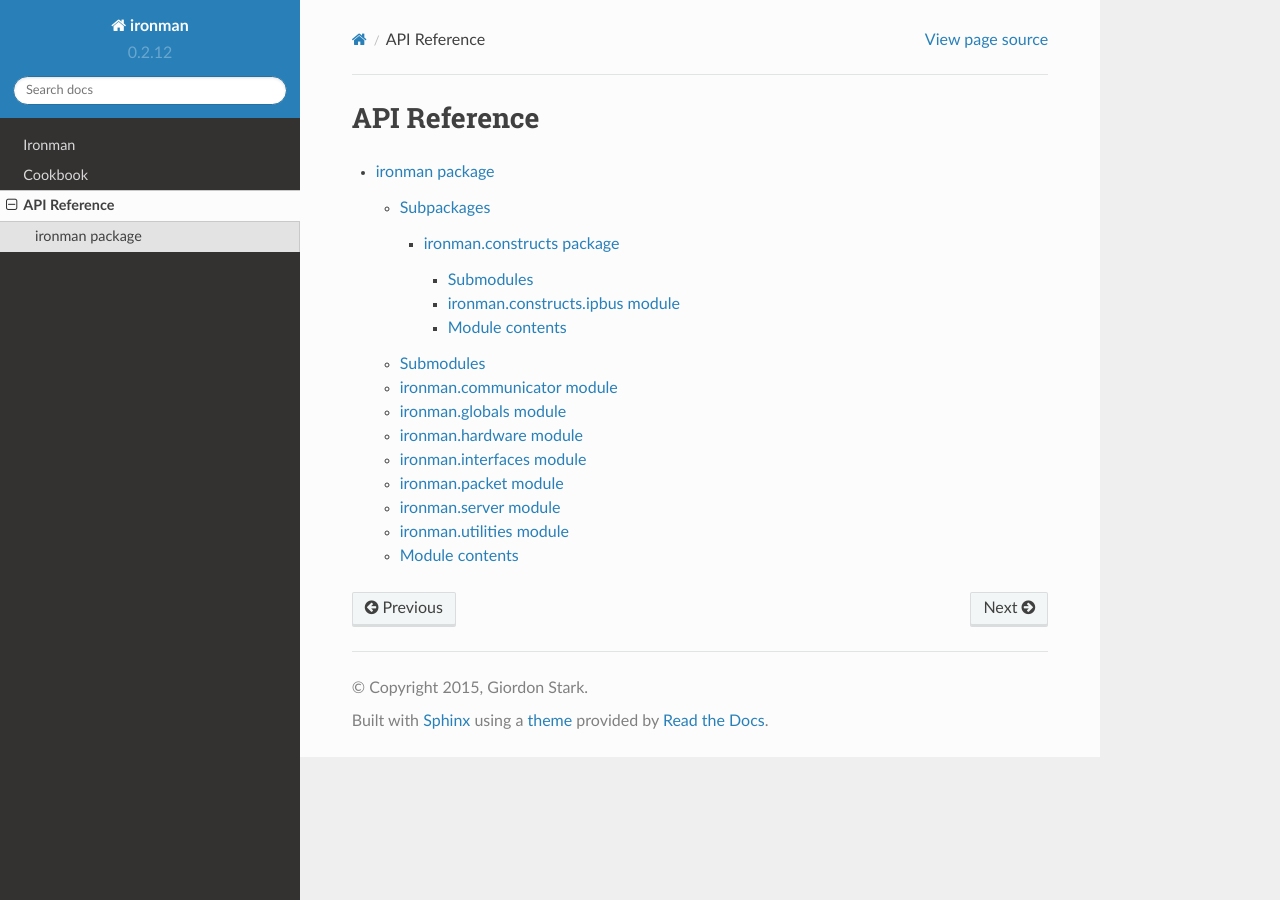
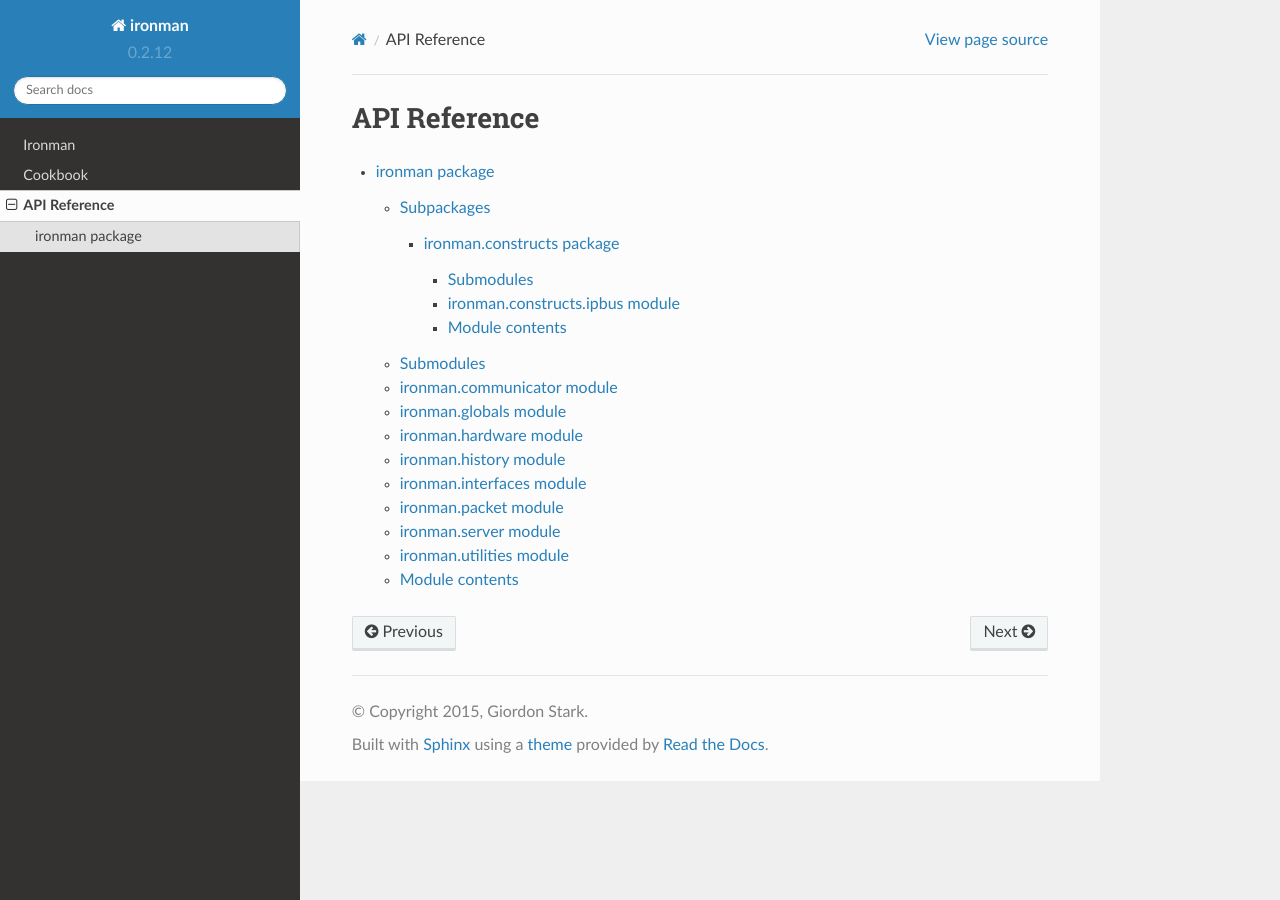
Before and after one commit to kratsg/ironman, a Sphinx documentation site: the page built from docs/modules.rst, in a window 1280 px wide. Built offline with Sphinx 7.4.7 and the Read the Docs theme 2.0.0, drawn with Linux system fonts in a browser that asks for light colours.

Commit message:
Add history. Remove nonlocal URI warnings

```diff
--- a/docs/conf.py
+++ b/docs/conf.py
@@ -302,3 +302,13 @@ texinfo_documents = [
 
 # If true, do not generate a @detailmenu in the "Top" node's menu.
 #texinfo_no_detailmenu = False
+
+# http://stackoverflow.com/questions/12772927/specifying-an-online-image-in-sphinx-restructuredtext-format
+import sphinx.environment
+from docutils.utils import get_source_line
+
+def _warn_node(self, msg, node):
+    if not msg.startswith('nonlocal image URI found:'):
+        self._warnfunc(msg, '%s:%s' % get_source_line(node))
+
+sphinx.environment.BuildEnvironment.warn_node = _warn_node
--- a/docs/ironman.rst
+++ b/docs/ironman.rst
@@ -31,6 +31,14 @@ ironman.hardware module
 -----------------------
 
 .. automodule:: ironman.hardware
+    :members:
+    :undoc-members:
+    :show-inheritance:
+
+ironman.history module
+-----------------------
+
+.. automodule:: ironman.history
     :members:
     :undoc-members:
     :show-inheritance:
```
